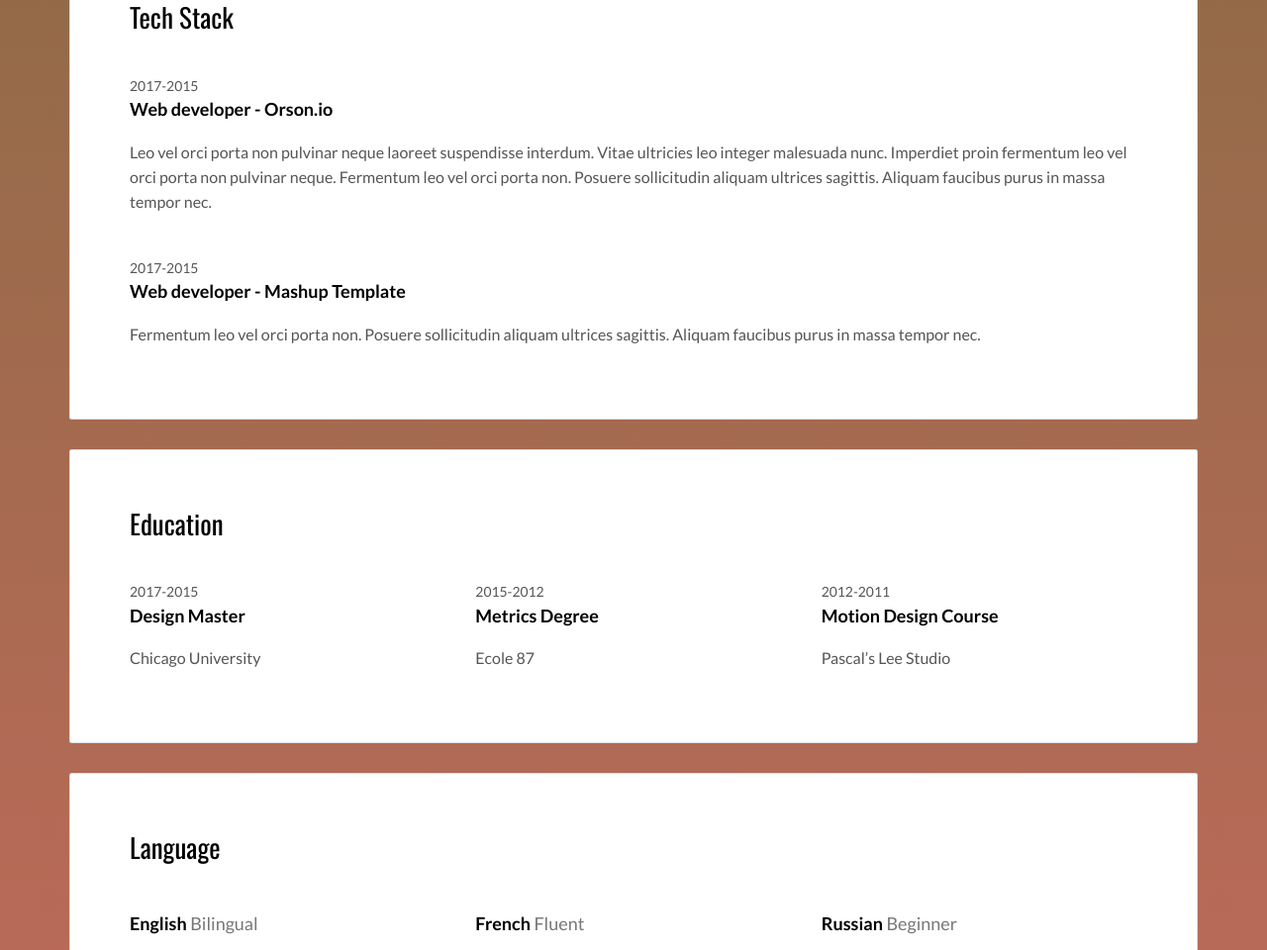
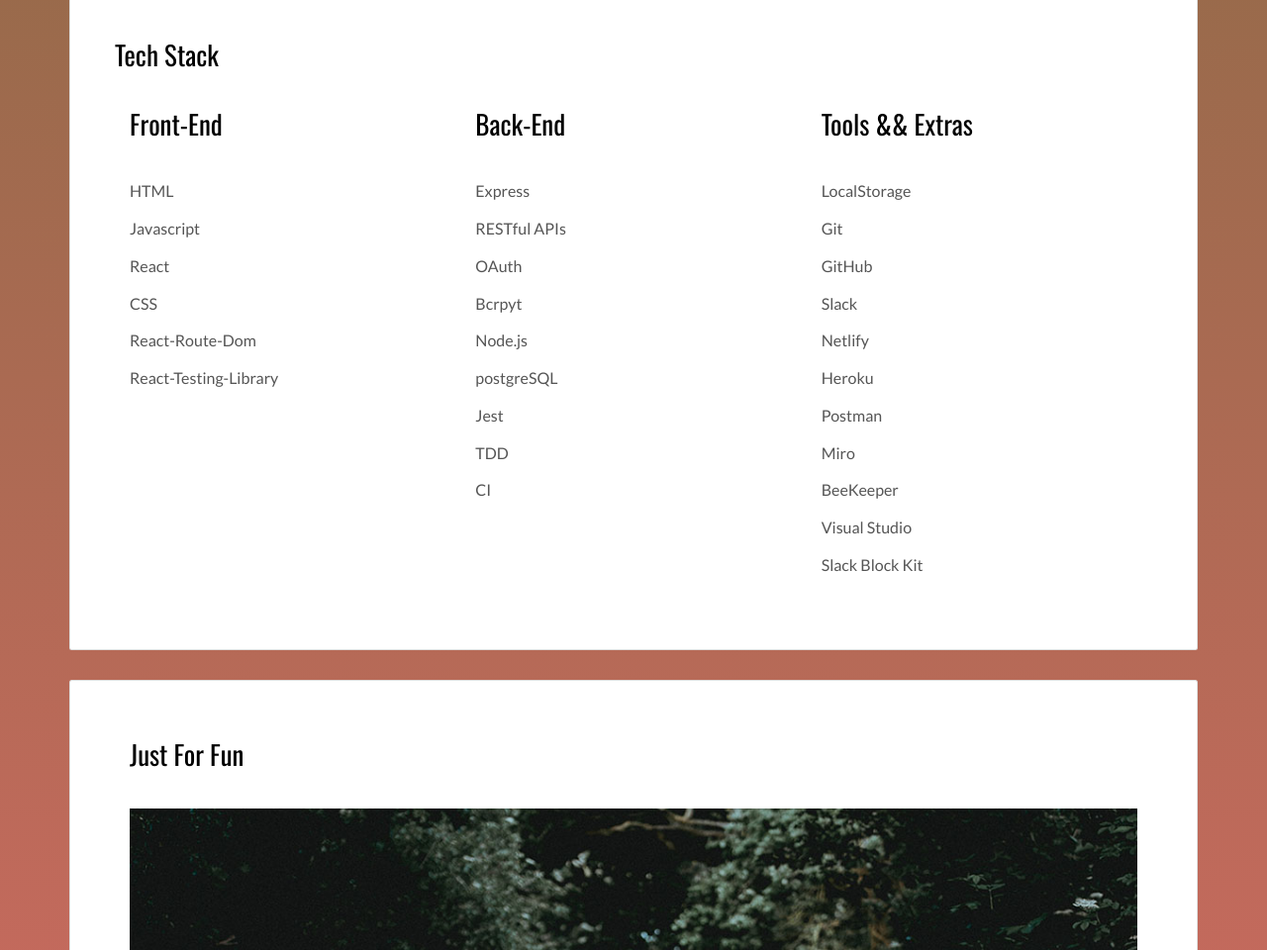
Before and after one commit to trianacerda/tc_portfolio, a plain HTML site: page index.html in a window 1280 px wide. Shown: the part 1607-2567 px from the top of the page at 99% size. Drawn offline with nearby package versions, Linux system fonts and the light colour scheme.

Commit message:
added tech stack section + need to continue adding a couple blocks + edit styling

```diff
--- a/index.html
+++ b/index.html
@@ -21,7 +21,7 @@
     />
     <link href="./assets/favicon.ico" rel="icon" />
 
-    <title>Title page</title>
+    <title>Triana Cerda's Portfolio</title>
 
     <link href="./main.d8e0d294.css" rel="stylesheet" />
   </head>
@@ -37,6 +37,7 @@
         <div class="text-center">
           <h1>Hi, I'm Triana!!</h1>
           <p>Full Stack Software Developer</p>
+          <p>Bend, Oregon</p>
           <p>
             <a
               class="fa-icon fa-icon-2x"
@@ -84,10 +85,10 @@
                   <div class="col-md-8">
                     <p>
                       I am a FullStack Software Developer channeling my
-                      creativity with code. I am located in Bend, OR--so you can positively assume I like being outside.
+                      creativity with code. Most of my recent work has been targeted towards applications that will better my personal life. I wanted to be apart of the future in a way that fueled my enjoy of problem solving and challenged my brain.
                     </p>
                     <p>
-                      Personal info
+                      In my spare time I enjoy
                     </p>
                   </div>
                 </div>
@@ -144,70 +145,42 @@
 
             <div class="card">
               <div class="card-block">
+                <div class='row'>
                   <h2>Tech Stack</h2>
-                <div class="work-experience">
-                  <small class="date">2017-2015</small>
-                  <h3 class="h5 date-title">
-                    Web developer -
-                    <a
-                      href="http://en.orson.io"
-                      title="Create professionnal website"
-                      >Orson.io</a
-                    >
-                  </h3>
-
-                  <p>
-                    Leo vel orci porta non pulvinar neque laoreet suspendisse
-                    interdum. Vitae ultricies leo integer malesuada nunc.
-                    Imperdiet proin fermentum leo vel orci porta non pulvinar
-                    neque. Fermentum leo vel orci porta non. Posuere
-                    sollicitudin aliquam ultrices sagittis. Aliquam faucibus
-                    purus in massa tempor nec.
-                  </p>
-                </div>
-
-                <div class="work-experience">
-                  <small class="date">2017-2015</small>
-                  <h3 class="h5 date-title">
-                    Web developer -
-                    <a href="http://mashup-template.com" title=""
-                      >Mashup Template</a
-                    >
-                  </h3>
-
-                  <p>
-                    Fermentum leo vel orci porta non. Posuere sollicitudin
-                    aliquam ultrices sagittis. Aliquam faucibus purus in massa
-                    tempor nec.
-                  </p>
-                </div>
-              </div>
-            </div>
-
-            <div class="card">
-              <div class="card-block">
-                <h2>Education</h2>
-                <div class="row">
                     <div class="col-md-4">
-                    <div class="education-experience">
-                      <small class="date">2017-2015</small>
-                      <h3 class="h5 date-title">Design Master</h3>
-                      <p>Chicago University</p>
-                    </div>
+                      <h2>Front-End</h2>
+                        <p>HTML</p>
+                        <p>Javascript</p>
+                        <p>React</p>
+                        <p>CSS</p>
+                        <p>React-Route-Dom</p>
+                        <p>React-Testing-Library</p>
                     </div>
                     <div class="col-md-4">
-                    <div class="education-experience">
-                      <small class="date">2015-2012</small>
-                      <h3 class="h5 date-title">Metrics Degree</h3>
-                      <p>Ecole 87</p>
-                    </div>
+                      <h2>Back-End</h2>
+                        <p>Express</p>
+                        <p>RESTful APIs</p>
+                        <p>OAuth</p>
+                        <p>Bcrpyt</p>
+                        <p>Node.js</p>
+                        <p>postgreSQL</p>
+                        <p>Jest</p>
+                        <p>TDD</p>
+                        <p>CI</p>
                     </div>
                     <div class="col-md-4">
-                    <div class="education-experience">
-                      <small class="date">2012-2011</small>
-                      <h3 class="h5 date-title">Motion Design Course</h3>
-                      <p>Pascal’s Lee Studio</p>
-                    </div>
+                      <h2>Tools && Extras</h2>
+                        <p>LocalStorage</p>
+                        <p>Git</p>
+                        <p>GitHub</p>
+                        <p>Slack</p>
+                        <p>Netlify</p>
+                        <p>Heroku</p>
+                        <p>Postman</p>
+                        <p>Miro</p>
+                        <p>BeeKeeper</p>
+                        <p>Visual Studio</p>
+                        <p>Slack Block Kit</p>
                     </div>
                 </div>
               </div>
@@ -215,30 +188,7 @@
 
             <div class="card">
               <div class="card-block">
-                <h2>Language</h2>
-                <div class="row">
-                  <div class="col-md-4">
-                    <div class="language-experience">
-                      <h3 class="h5">English <small>Bilingual</small></h3>
-                    </div>
-                  </div>
-                  <div class="col-md-4">
-                    <div class="language-experience">
-                      <h3 class="h5">French <small>Fluent</small></h3>
-                    </div>
-                  </div>
-                  <div class="col-md-4">
-                    <div class="language-experience">
-                      <h3 class="h5">Russian <small>Beginner</small></h3>
-                    </div>
-                  </div>
-                </div>
-              </div>
-            </div>
-
-            <div class="card">
-              <div class="card-block">
-                <h2>Projects</h2>
+                <h2>Just For Fun</h2>
                 <div
                   id="carousel-example-generic"
                   class="carousel slide"
@@ -304,7 +254,7 @@
 
             <div class="card">
               <div class="card-block">
-                <h2>Contact</h2>
+                <h2>Connect With Me!</h2>
                 <form action="" class="reveal-content">
                   <div class="form-group">
                     <input
@@ -345,7 +295,6 @@
       <div class="container">
         <div class="row">
           <div class="col-xs-12">
-            <p><img src="./assets/images/mashup-icon.svg" alt="" /></p>
 
             <p>
               ©Triana Cerda || FullStack Software Developer
```
Lines whose indentation alone changed are shown as unchanged.
